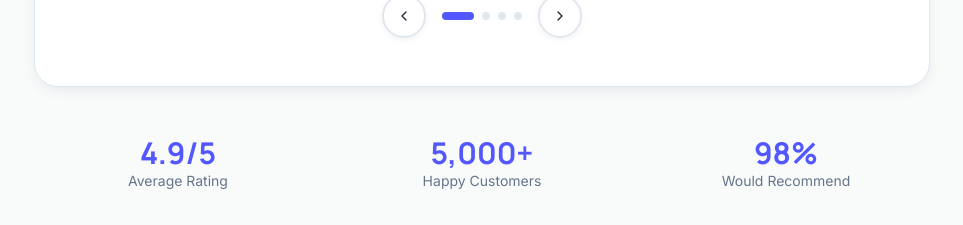
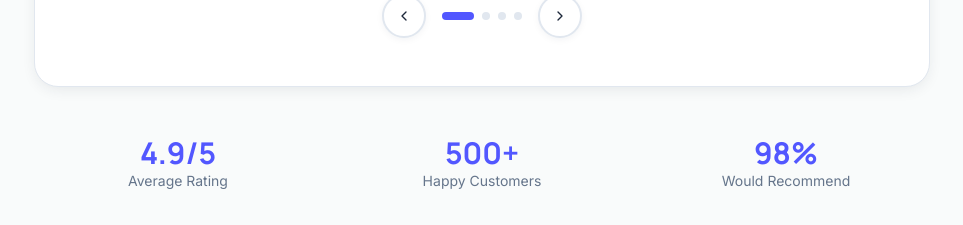
Before and after one commit to muhammed9295/multifagro-gmbh, a React (Vite) app: page / in a window 1280 px wide. Shown: the part 3800-4025 px from the top of the page, without its empty margins (158-1121 px from the left). Built offline with nearby package versions, Linux system fonts and the light colour scheme; the HTML template or start-up script is replaced by a standard one.

Commit message:
Adjusted Happy customer in client testimonials

```diff
--- a/src/components/home/Testimonials.tsx
+++ b/src/components/home/Testimonials.tsx
@@ -134,7 +134,7 @@ const Testimonials = () => {
               <div className="text-sm text-muted-foreground">Average Rating</div>
             </div>
             <div className="text-center">
-              <div className="text-3xl font-heading font-bold text-primary">5,000+</div>
+              <div className="text-3xl font-heading font-bold text-primary">500+</div>
               <div className="text-sm text-muted-foreground">Happy Customers</div>
             </div>
             <div className="text-center">
```
